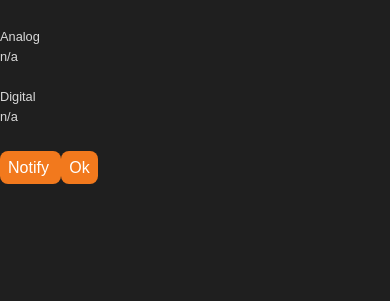
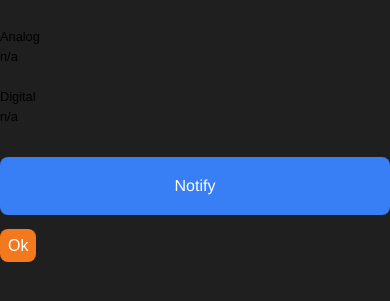
Before and after one commit to mtourlos/OpcWebSocketClient, a website: page www/index.html in a window 390 px wide. Shown: the part 99-400 px from the top of the page. Drawn offline with Linux system fonts and the light colour scheme; some packages are replaced by stand-ins of ours; files that its build step writes are made by us from their sources.

Commit message:
local notification working

```diff
--- a/www/index.html
+++ b/www/index.html
@@ -2,7 +2,7 @@
 <html>
   <head>
     <meta charset="utf-8">
-	<meta http-equiv="Content-Security-Policy" content="default-src *; script-src 'self' 'unsafe-inline' 'unsafe-eval' *; style-src  'self' 'unsafe-inline' *">
+	<meta http-equiv="Content-Security-Policy" content="default-src *; script-src &apos;self&apos; &apos;unsafe-inline&apos; &apos;unsafe-eval&apos; *; style-src  &apos;self&apos; &apos;unsafe-inline&apos; *">
     <meta name="viewport" content="initial-scale=1, maximum-scale=1, user-scalable=no, width=device-width">
     <title></title>
 
@@ -31,22 +31,23 @@
         <h1 class="title">Android Opc Client</h1>
       </ion-header-bar>
       <ion-content ng-controller="NotificationController">
-		<div id="wrapper">
             <h1>MAS S.A.</h1>
-            <br />
+            <br>
             Analog
             <div id="analog">
                 n/a
             </div>
-            <br />
+            <br>
             Digital
             <div id="boolean">
                 n/a
             </div>
-            <br />
-            <div class="button"> <a href="#" OnClick=" ng-click="scheduleSingleNotification()">Notify</a> </div>
-            <div class="button"> <a href="#" OnClick="ok()">Ok</a> </div>
-        </div>
+            <br>
+            <button class="button button-full button-positive" ng-click="scheduleSingleNotification()">
+			Notify
+			</button>
+			<br>
+            <div class="button"> <a href="#" onclick="ok()">Ok</a> </div>
       </ion-content>
     </ion-pane>
   </body>
```
Also changed, not shown: .io-config.json (added), 1 other file.
